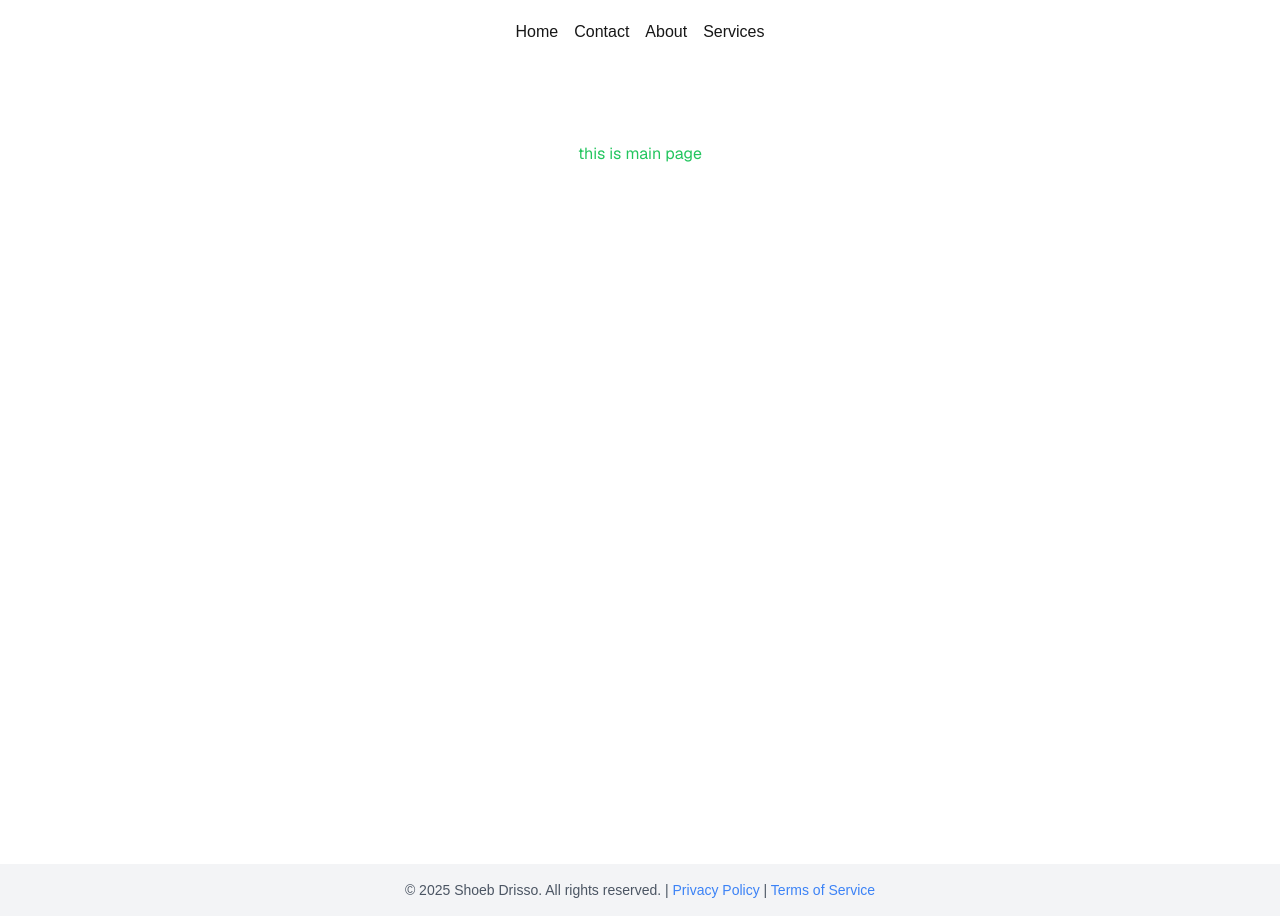
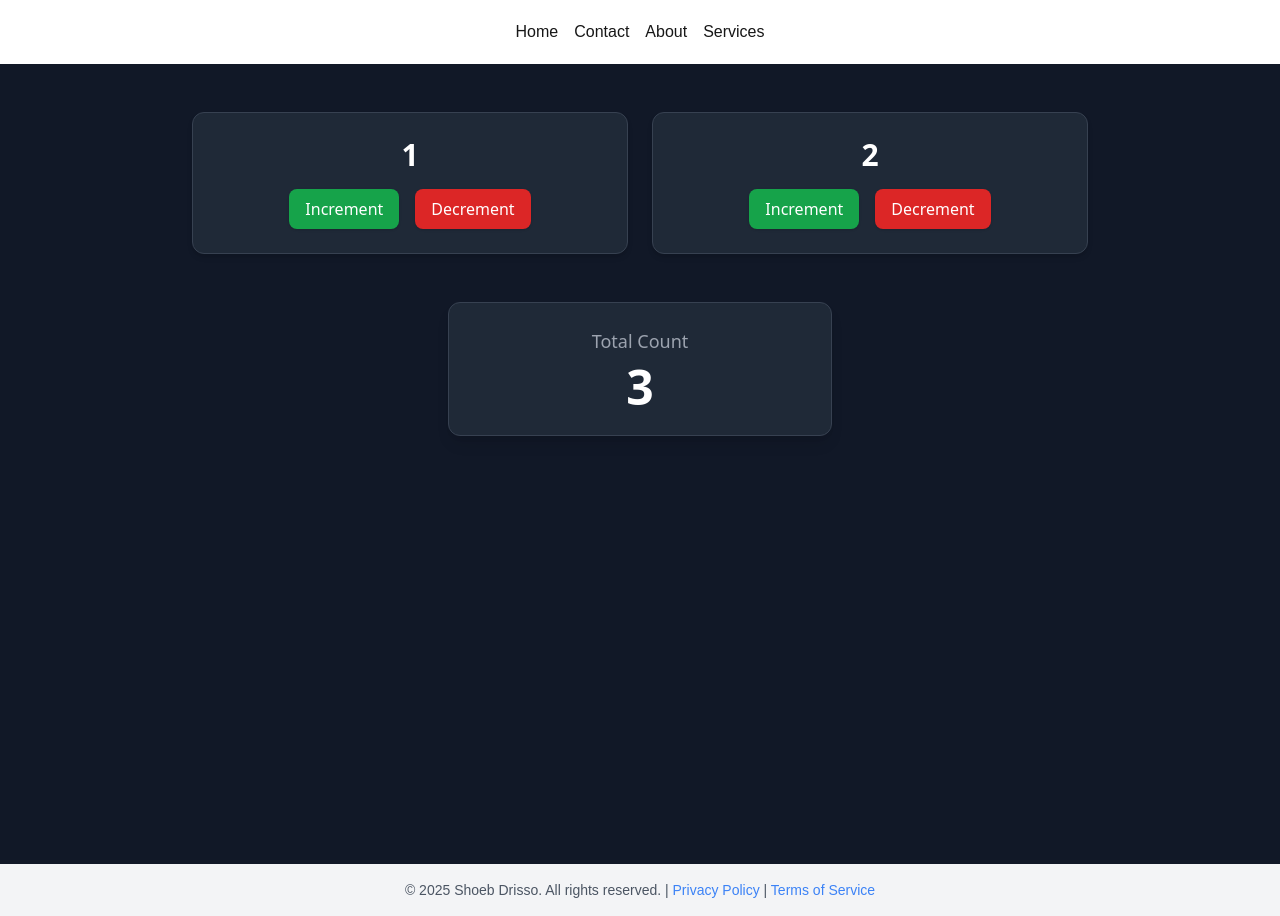
Before and after one commit to sadrisso/first-next.js, a Next.js app: page / in a window 1280 px wide. Built offline with nearby package versions, Linux system fonts and the light colour scheme.

Commit message:
made a counter app with local state

```diff
--- /dev/null
+++ b/app/components/Count.jsx
@@ -0,0 +1,23 @@
+import React from "react";
+
+export default function Count({ count, onIncrement, onDecrement, totalCount }) {
+  return (
+    <div className="bg-gray-800 border border-gray-700 rounded-xl shadow-md p-6 flex flex-col items-center gap-4">
+      <h1 className="text-3xl font-semibold">{count}</h1>
+      <div className="flex gap-4">
+        <button
+          onClick={onIncrement}
+          className="px-4 py-2 bg-green-600 hover:bg-green-700 text-white rounded-lg shadow transition-all"
+        >
+          Increment
+        </button>
+        <button
+          onClick={onDecrement}
+          className="px-4 py-2 bg-red-600 hover:bg-red-700 text-white rounded-lg shadow transition-all"
+        >
+          Decrement
+        </button>
+      </div>
+    </div>
+  );
+}
--- /dev/null
+++ b/app/components/Stat.jsx
@@ -0,0 +1,10 @@
+import React from "react";
+
+export default function Stat({ totalCount }) {
+  return (
+    <div className="w-full max-w-sm mx-auto bg-gray-800 border border-gray-700 rounded-xl p-6 text-center shadow-lg">
+      <h2 className="text-lg text-gray-400 mb-2">Total Count</h2>
+      <p className="text-5xl font-bold text-white">{totalCount}</p>
+    </div>
+  );
+}
--- a/app/page.js
+++ b/app/page.js
@@ -1,10 +1,68 @@
-import Image from "next/image";
+"use client";
+import { useState } from "react";
+import Count from "./components/Count";
+import Stat from "./components/Stat";
+
+const initialCounters = [
+  {
+    id: 1,
+    value: 1,
+  },
+  {
+    id: 2,
+    value: 2,
+  },
+];
 
 export default function Home() {
+  const [counters, setCounters] = useState(initialCounters);
+
+  const totalCount = counters?.reduce(
+    (sum, current) => sum + current?.value,
+    0
+  );
+
+  const handleIncrement = (id) => {
+    const updatedCounter = counters?.map((counter) => {
+      if (counter?.id === id) {
+        return {
+          ...counter,
+          value: counter?.value + 1,
+        };
+      }
+      return counter;
+    });
+    setCounters(updatedCounter);
+  };
+
+  const handleDecrement = (id) => {
+    const updatedCounter = counters?.map((counter) => {
+      if (counter?.id === id) {
+        return {
+          ...counter,
+          value: counter?.value - 1,
+        };
+      }
+      return counter;
+    });
+    setCounters(updatedCounter);
+  };
+
   return (
-    <div className="grid grid-rows-[20px_1fr_20px] items-center justify-items-center min-h-screen p-8 pb-20 gap-16 sm:p-20 font-[family-name:var(--font-geist-sans)]">
-      <main>
-        <h2>this is main page</h2>
+    <div className="min-h-screen bg-gray-900 text-white p-6 sm:p-12 font-sans flex flex-col items-center gap-12">
+      <main className="w-full max-w-4xl space-y-12">
+        <div className="grid gap-6 sm:grid-cols-2">
+          {counters?.map((counter) => (
+            <Count
+              key={counter?.id}
+              count={counter?.value}
+              totalCount={totalCount}
+              onIncrement={() => handleIncrement(counter?.id)}
+              onDecrement={() => handleDecrement(counter?.id)}
+            />
+          ))}
+        </div>
+        <Stat totalCount={totalCount} />
       </main>
     </div>
   );
--- a/app/services/page.jsx
+++ b/app/services/page.jsx
@@ -44,7 +44,7 @@ const Services = () => {
     <div className="grid grid-cols-1 md:grid-cols-3 gap-3 min-h-screen justify-center items-center">
       {services?.map((service) => {
         return (
-          <Link href={`/services/${service?.id}`}>
+          <Link key={service?.id} href={`/services/${service?.id}`}>
             <div className="border">
               <h2>{service?.id}</h2>
               <p>{service?.title}</p>
```
